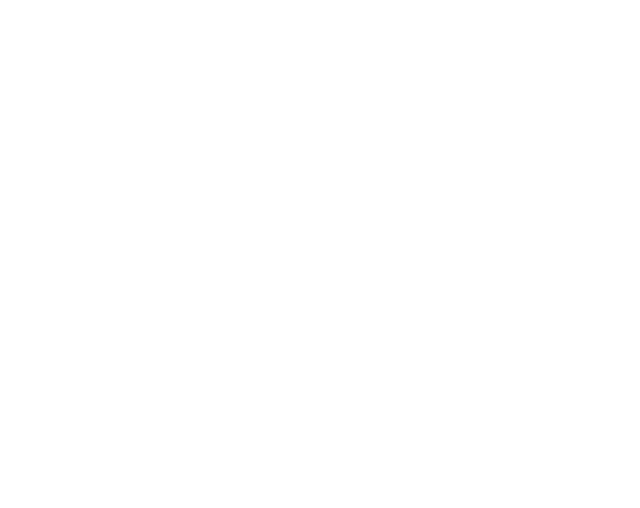
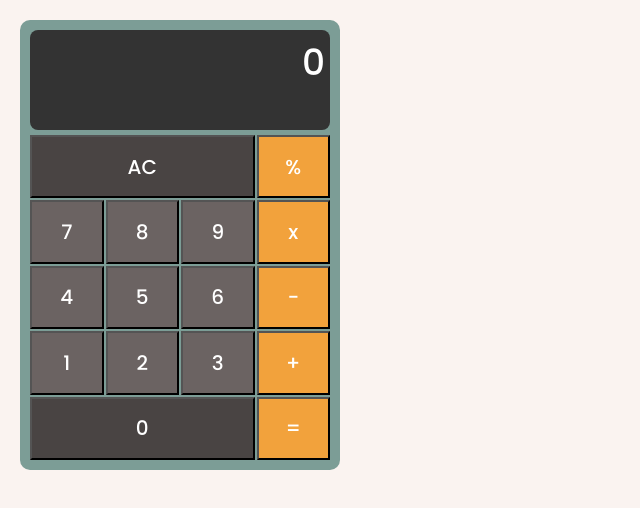
Before and after one commit to sineka-mediwave/calculatorApp, a plain HTML site: page app/index.html in a window 1280 px wide. Shown: the whole page, without its empty margins (0-640 px from the left). Drawn offline with Linux system fonts and the light colour scheme.

Commit message:
calculator design

```diff
--- a/app/index.html
+++ b/app/index.html
@@ -5,12 +5,32 @@
     <meta name="viewport" content="width=device-width, initial-scale=1.0" />
     <title>Calculator App</title>
     <link rel="stylesheet" href="style.css" />
-    <script src="script.js"></script>
+    <script src="script.js" defer></script>
   </head>
   <body>
     <div class="calculator">
-      <div class="cal-display"></div>
-      <div class="cal-keys"></div>
+      <div id="cal-display"><p id="result">0</p></div>
+      <div class="cal-keys">
+        <button id="clear" class="long-key">AC</button>
+        <button class="operator">%</button>
+        <button class="value">7</button>
+        <button class="value">8</button>
+        <button class="value">9</button>
+        <button class="operator">x</button>
+
+        <button class="value">4</button>
+        <button class="value">5</button>
+        <button class="value">6</button>
+        <button class="operator">-</button>
+
+        <button class="value">1</button>
+        <button class="value">2</button>
+        <button class="value">3</button>
+        <button class="operator">+</button>
+
+        <button id="clear">0</button>
+        <button class="operator">=</button>
+      </div>
     </div>
   </body>
 </html>
--- a/app/script.js
+++ b/app/script.js
@@ -0,0 +1,4 @@
+// program for a simple calculator
+let result = document.querySelector("#result");
+let operand1 = document.querySelectorAll(".value");
+let operator = document.querySelectorAll(".operator");
--- a/app/style.css
+++ b/app/style.css
@@ -0,0 +1,61 @@
+@import url("https://fonts.googleapis.com/css2?family=Montserrat:wght@600&family=Poppins:wght@500&display=swap");
+
+* {
+  margin: 0;
+  padding: 0;
+  font-family: "poppins", sans-serif;
+  box-sizing: border-box;
+  color: #fff;
+}
+
+body {
+    padding: 20px;
+    background-color: #faf3f0;
+    border: none;
+    outline: none;
+}
+
+button {
+    font-size: 20px;
+    background-color: #6b6362;
+
+}
+.calculator {
+    width: 320px;
+    height: 450px;
+    padding: 10px;
+    background-color: #7c9d96;
+    border-radius: 10px;
+}
+
+#cal-display{
+    width: 100%;
+    height: 100px;
+    background-color: #333;
+    border-radius: 8px;
+}
+
+#cal-display p {
+    padding: 5px;
+    font-size: 36px;
+    text-align: right;
+}
+
+.cal-keys {
+    width: 100%;
+    height: 325px;
+    margin-top: 5px;
+    display: grid;
+    grid-template-columns: 1fr 1fr 1fr 1fr;
+    grid-template-rows: 1fr 1fr 1fr 1fr 1fr;
+    gap: 2px;
+}
+
+#clear {
+    grid-column: 1/4;
+    background-color: #494443;
+}
+
+.operator {
+    background-color: #f2a23c;
+}
```
